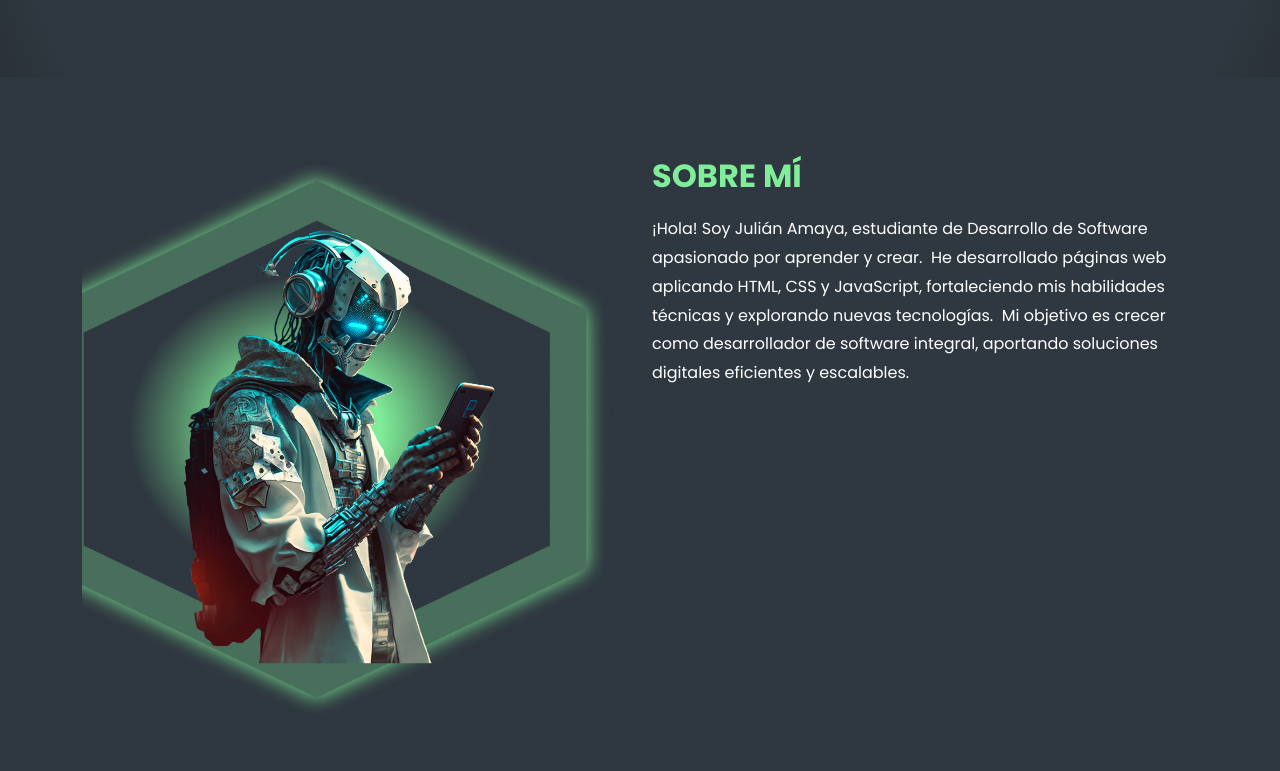
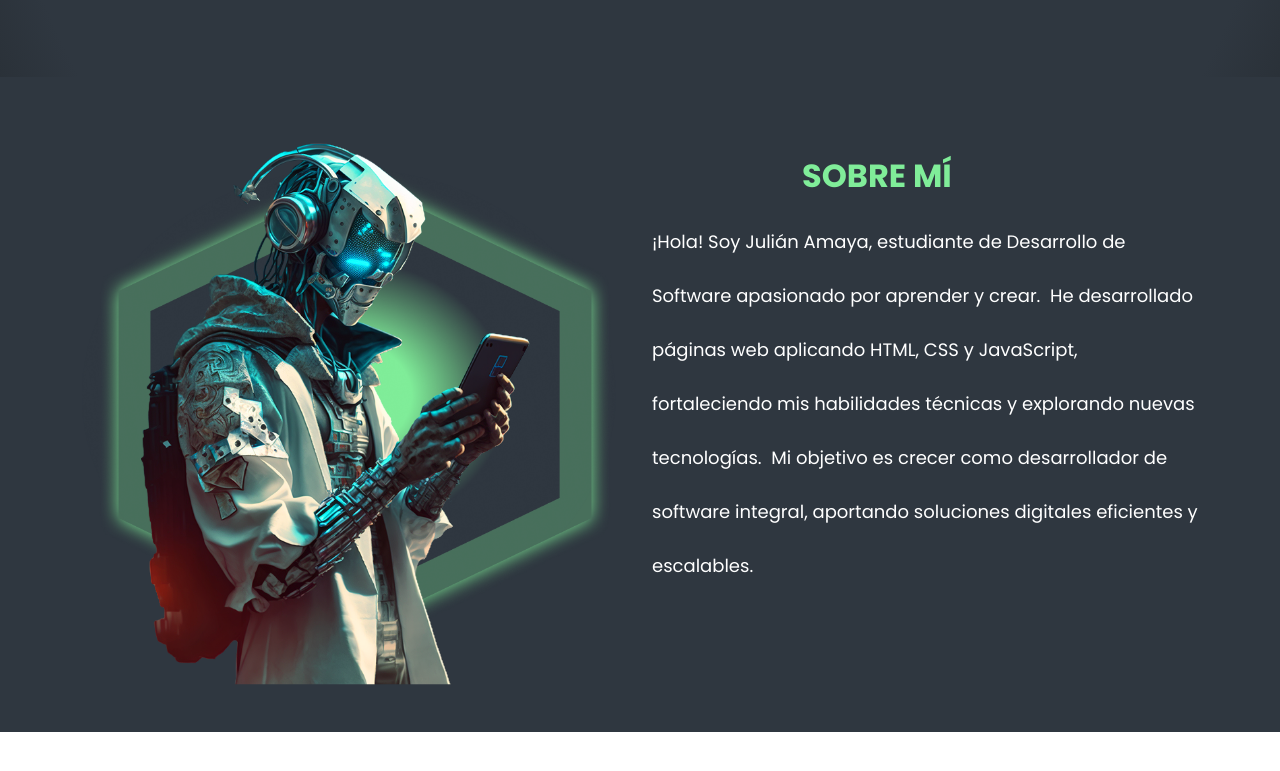
Before and after one commit to JulianAmaya1606/Mi-Portafolio, a plain HTML site: page index.html in a window 1280 px wide. Shown: the part 631-1402 px from the top of the page. After the commit the page ends 1363 px from the top, so only its background shows below. Drawn offline with nearby package versions, Linux system fonts and the light colour scheme; a web font is replaced by a local one.

Commit message:
se agregan estilos al sobre mi, pero faltan detalles

```diff
--- a/css/styles.css
+++ b/css/styles.css
@@ -152,11 +152,14 @@ header nav{
     text-decoration: none;
     display: inline-block;
     margin-top: 20px;
+    z-index: 10;
+    position: relative;
 }
 .button-hero:hover {
     background: #00ff99;
     color: #000;
     box-shadow: 0 0 20px #00ff99;
+
 }
 #navbarNav .nav-link {
   color: var(--white-color) !important;
@@ -290,11 +293,12 @@ header nav{
   color: var(--primary-color); /* Verde brillante */
   font-weight: 700;
   margin-bottom: 20px;
+  margin-left: 150px;
 }
 
 #sobre-mi p {
-  line-height: 1.8;
-  font-size: var(--fs-text);
+  line-height: 3;
+  font-size: 18px;
 }
 
 /* Contenedor de imágenes */
@@ -302,11 +306,13 @@ header nav{
   position: relative;
   text-align: center;
 }
-
+.fondo{
+  width: 100%;
+}
 .robot {
   position: absolute;
   top: 50%;
   left: 50%;
   transform: translate(-50%, -50%);
-  width: 80%;
+  width: 100%;
 }
--- a/index.html
+++ b/index.html
@@ -92,7 +92,7 @@
 
                     <div class="col-md-6">
                         <div class="hexagono-bg">
-                            <img src="img/hexagono.png" width="100%" alt="" class="fondo">
+                            <img src="img/hexagono (1).png"  alt="" class="fondo">
                             <img src="img/—Pngtree—103 a metaverse person cellphone_9029458 1.png" alt="" class="robot">
                         </div>
                     </div>
```
Also changed, not shown: img/hexagono (1).png (added).
